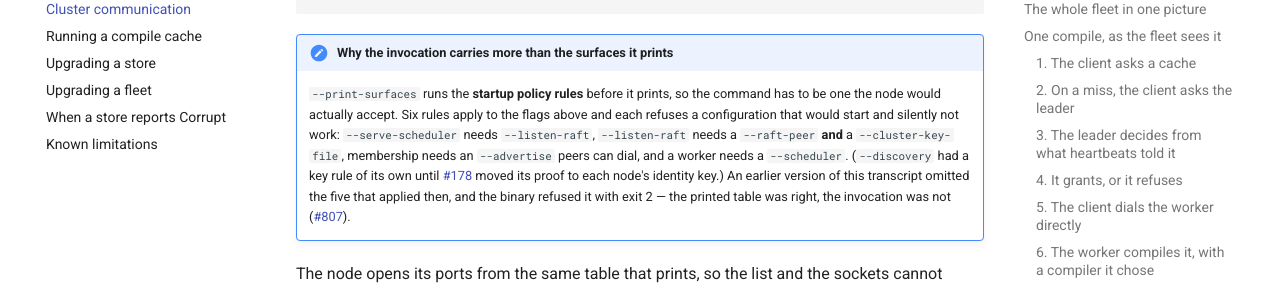
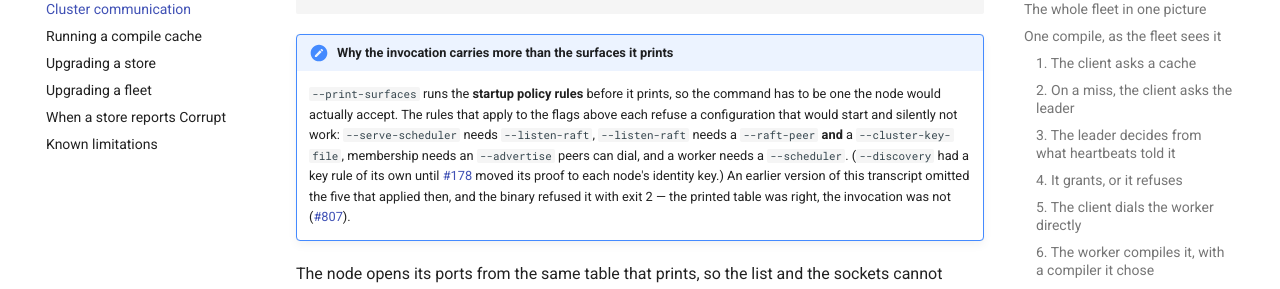
Before and after one commit to LASTRADA-Software/fastcached, an MkDocs documentation site: the page built from docs/operations/cluster-communication.md, in a window 1280 px wide and 900 px high, scrolled down 17590 px. Shown: the part 174-463 px from the top of the window. Built offline with MkDocs 1.6.1 and Material for MkDocs 9.7.7, drawn with Linux system fonts in a browser that asks for light colours; comment, search, counter and statistics services are not loaded.

Commit message:
docs: the print-surfaces note lists the startup rules it names without a count nothing derives
The note under `--print-surfaces` said "Six rules apply to the flags above" over a list of
five: #178 PR 4 moved the discovery proof to each node's identity key, deleted `--discovery`'s
key rule, and left the count. The count was already a second claim beside the list, and the
repository's convention for exactly that, `check-table-totals.sh`, cannot derive it: its
scope is markdown tables under `.agent/` (`docs/` is out by a decision its header records),
and this is an inline list in prose. So the count goes rather than becoming "Five" for the next
rule to leave stale; the list names the rules, and "the five that applied then" further on
stays, because it describes #807's moment and not today's.

Signed-off-by: Christian Parpart <christian@parpart.family>

```diff
--- a/docs/operations/cluster-communication.md
+++ b/docs/operations/cluster-communication.md
@@ -745,8 +745,8 @@ notes:
 !!! note "Why the invocation carries more than the surfaces it prints"
 
     `--print-surfaces` runs the **startup policy rules** before it prints, so the
-    command has to be one the node would actually accept. Six rules apply to the
-    flags above and each refuses a configuration that would start and silently not
+    command has to be one the node would actually accept. The rules that apply to the
+    flags above each refuse a configuration that would start and silently not
     work: `--serve-scheduler` needs `--listen-raft`, `--listen-raft` needs a `--raft-peer`
     **and** a `--cluster-key-file`, membership needs an `--advertise` peers can dial,
     and a worker needs a `--scheduler`. (`--discovery` had a key rule of its own until
```
